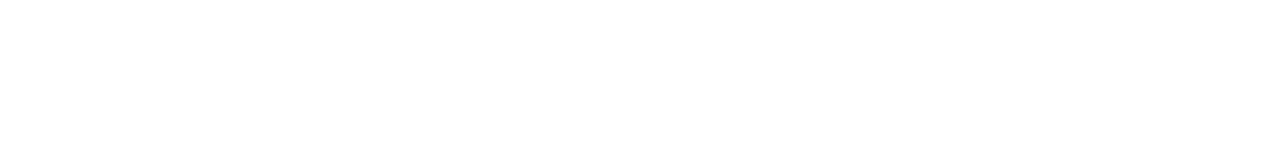
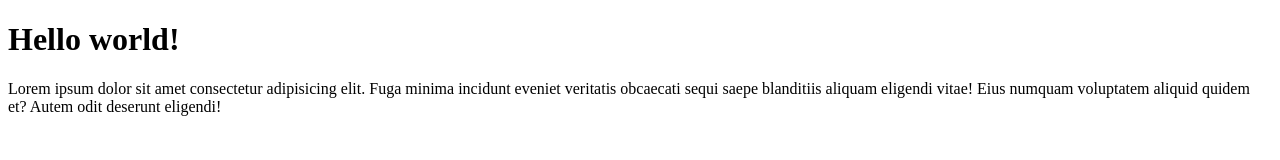
Before and after one commit to robertmartua/wpu-git-test, a plain HTML site: page index.html in a window 1280 px wide. Drawn offline with Linux system fonts and the light colour scheme.

Commit message:
menambahkan paragraph

```diff
--- a/index.html
+++ b/index.html
@@ -9,7 +9,10 @@
 </head>
 
 <body>
-
+    <h1>Hello world!</h1>
+    <p>Lorem ipsum dolor sit amet consectetur adipisicing elit. Fuga minima incidunt eveniet veritatis obcaecati sequi
+        saepe blanditiis aliquam eligendi vitae! Eius numquam voluptatem aliquid quidem et? Autem odit deserunt
+        eligendi!</p>
 </body>
 
 </html>
```
